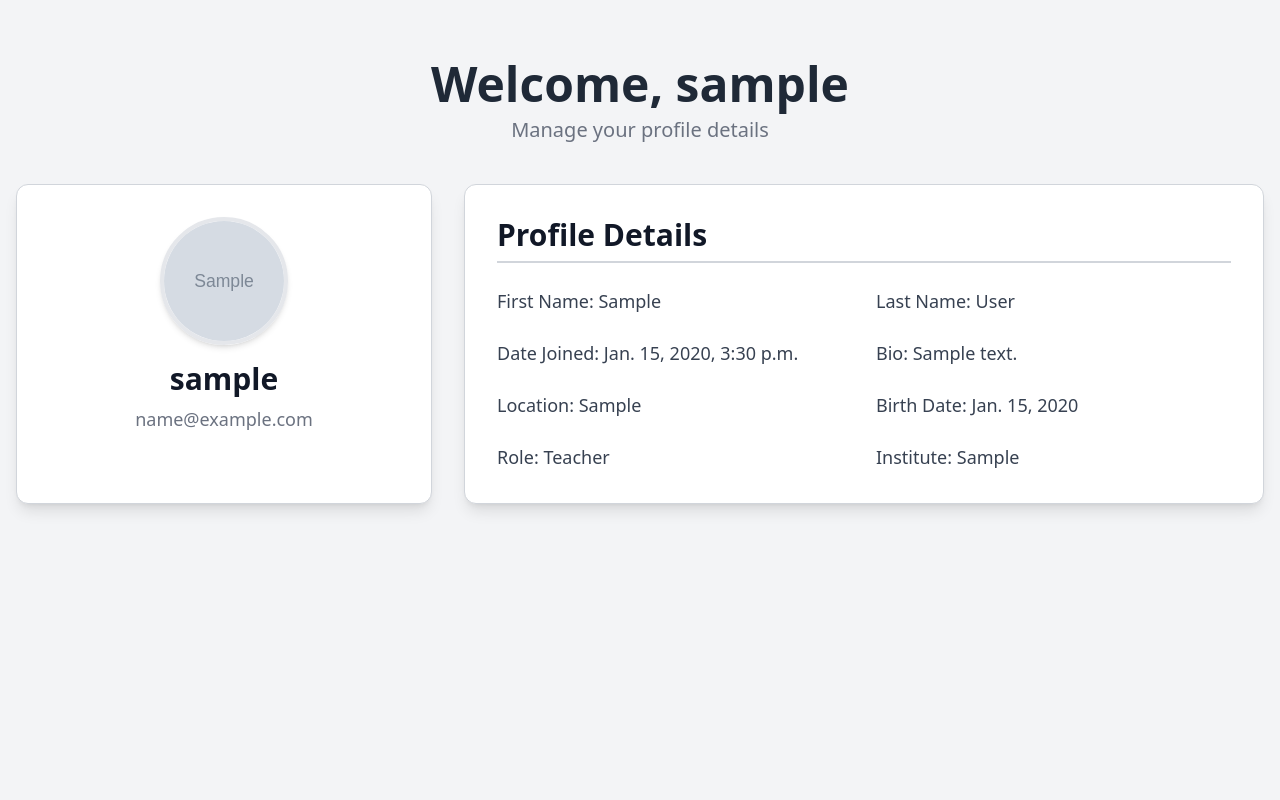
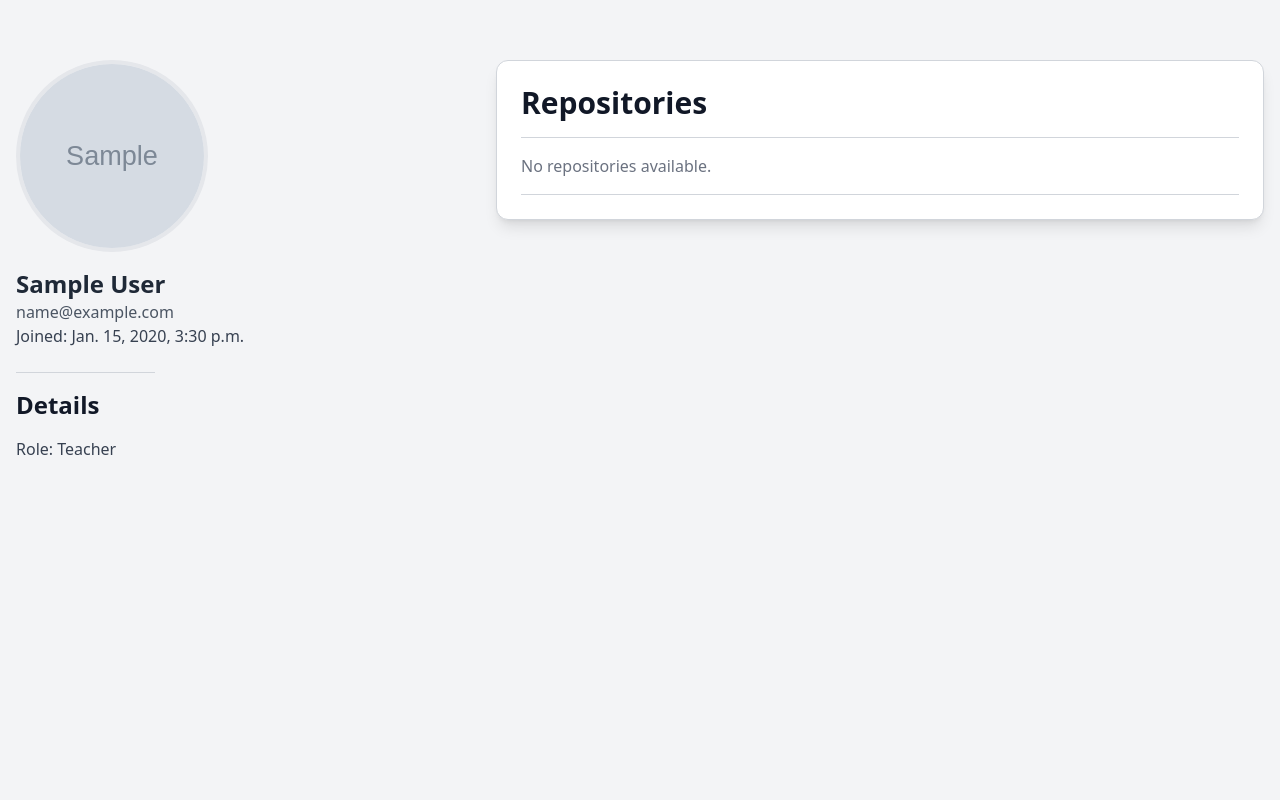
Before and after one commit to Soumen3/Upgrade_Lab, a Django app: a page that uses templates/Lab/user_profile.html in a window 1280 px wide. Shown: the part 75-875 px from the top of the page. Run offline with Django 5.2, Linux system fonts and the light colour scheme; tables that the repository leaves empty hold one stand-in row (values such as "Sample post"); grey boxes marked "Sample" are stand-in pictures; some libraries are stand-ins or nearby versions.

Commit message:
over all UI Updeted

```diff
--- a/templates/Lab/user_profile.html
+++ b/templates/Lab/user_profile.html
@@ -3,64 +3,55 @@
 
 {% block body %}
 <div class="dark:bg-gray-900 bg-gray-100 min-h-screen py-10">
-    <div class="container mx-auto px-4 pt-5">
-        <div class="text-center mb-10">
-            <h1 class="text-4xl md:text-5xl font-extrabold text-gray-800 dark:text-white">Welcome, {{ user_profile.username }}</h1>
-            <p class="text-lg md:text-xl text-gray-500 dark:text-gray-300 mt-2">Manage your profile details</p>
-        </div>
-        <!-- Two-column layout -->
-        <div class="flex flex-col md:flex-row gap-8">
-            <!-- Left Column: User Information -->
-            <div class="flex flex-col items-center bg-white dark:bg-gray-800 border border-gray-300 dark:border-gray-700 rounded-xl shadow-lg p-8 md:w-1/3">
+    <div class="container-fluid mx-auto px-4 pt-5">
+
+        <div class="flex flex-col md:flex-row items-start gap-8"> <!-- Added gap for spacing between sections -->
+            <!-- Left Section: Profile Image, Name, Email, and Details -->
+            <div class="flex flex-col  md:mr-8 md:w-1/3"> <!-- Adjusted width for smaller column -->
                 <!-- Profile Picture -->
-                <div class="w-32 h-32 rounded-full overflow-hidden shadow-md border-4 border-gradient-to-r from-purple-500 to-purple-700 transform transition-transform duration-300 hover:scale-105">
+                <div class="w-48 h-48 rounded-full overflow-hidden border-4 border-gradient-to-r from-purple-500 to-purple-700 transform transition-transform duration-300 hover:scale-105">
                     <img class="w-full h-full object-cover" src="{% if user_detail.profile_pic %}{{ user_detail.profile_pic.url }}{% else %}{% static 'Lab/media/default-profile.jpg' %}{% endif %}" alt="User Avatar">
                 </div>
-                <!-- User Info -->
-                <h2 class="mt-4 text-3xl font-bold text-gray-900 dark:text-white">{{ user_profile.username }}</h2>
-                <p class="mt-2 text-lg text-gray-500 dark:text-gray-400">{{ user_profile.email }}</p>
-                <!-- Complete Profile Button -->
-                {% if request.user == user_profile %}
-                    {% if not user_detail.bio or not user_detail.location or not user_detail.birth_date or not user_detail.profile_pic or not user_detail.role or not user_detail.institute %}
-                    <a href="{% url 'add_user_detail' user_profile.id user_profile.username %}"
-                       class="mt-4 bg-gradient-to-r from-purple-500 to-purple-700 text-white py-2 px-8 rounded-full text-sm font-semibold shadow-lg transform transition-transform duration-300 hover:scale-105 hover:shadow-xl focus:outline-none focus:ring-4 focus:ring-purple-300">
-                        Complete Profile
-                    </a>
-                    {% endif %}
-                {% endif %}
+
+                <!-- Name, Email, and Date Joined -->
+                <div class="mt-4">
+                    <h2 class="text-2xl font-semibold text-gray-800 dark:text-white">{{ user_profile.first_name }} {{ user_profile.last_name }}</h2>
+                    <p class="text-base text-gray-600 dark:text-gray-400">{{ user_profile.email }}</p>
+                    <p class="text-gray-700 dark:text-gray-300 text-base">
+                        <strong class="font-medium">Joined:</strong> {{ user_profile.date_joined }}
+                    </p>
+                </div>
+
+                <!-- Profile Details Section (Role and Institute) -->
+                <div class="mt-6 flex flex-col items-start md:w-1/3 border-t border-gray-300 dark:border-gray-700 pt-4">
+                    <h2 class="text-2xl font-bold text-gray-900 dark:text-white mb-4">Details</h2>
+                    <p class="text-gray-700 dark:text-gray-300 text-base mb-2">
+                        <strong class="font-medium">Role:</strong> {{ user_detail.get_role_display }}
+                    </p>
+                    <p class="text-gray-700 dark:text-gray-300 text-base">
+                        {% comment %} <strong class="font-medium">Institute:</strong> {{ user_detail.institute }} {% endcomment %}
+                    </p>
+
+                </div>
             </div>
 
-            <!-- Right Column: Profile Data -->
-            <div class="flex-1 bg-white dark:bg-gray-800 border border-gray-300 dark:border-gray-700 rounded-xl shadow-lg p-8">
-                <h3 class="text-2xl md:text-3xl font-semibold text-gray-900 dark:text-white mb-6 border-b-2 pb-2 border-gray-300 dark:border-gray-600">Profile Details</h3>
-                <div class="grid grid-cols-1 md:grid-cols-2 gap-6">
-                    <p class="text-gray-700 dark:text-gray-300 text-base md:text-lg">
-                        <strong class="font-medium">First Name:</strong> {{ user_profile.first_name }}
-                    </p>
-                    <p class="text-gray-700 dark:text-gray-300 text-base md:text-lg">
-                        <strong class="font-medium">Last Name:</strong> {{ user_profile.last_name }}
-                    </p>
-                    <p class="text-gray-700 dark:text-gray-300 text-base md:text-lg">
-                        <strong class="font-medium">Date Joined:</strong> {{ user_profile.date_joined }}
-                    </p>
-                    <p class="text-gray-700 dark:text-gray-300 text-base md:text-lg">
-                        <strong class="font-medium">Bio:</strong> {{ user_detail.bio }}
-                    </p>
-                    <p class="text-gray-700 dark:text-gray-300 text-base md:text-lg">
-                        <strong class="font-medium">Location:</strong> {{ user_detail.location }}
-                    </p>
-                    <p class="text-gray-700 dark:text-gray-300 text-base md:text-lg">
-                        <strong class="font-medium">Birth Date:</strong> {{ user_detail.birth_date }}
-                    </p>
-                    <p class="text-gray-700 dark:text-gray-300 text-base md:text-lg">
-                        <strong class="font-medium">Role:</strong> {{ user_detail.get_role_display }}
-                    </p>
-                    <p class="text-gray-700 dark:text-gray-300 text-base md:text-lg">
-                        <strong class="font-medium">Institute:</strong> {{ user_detail.institute }}
-                    </p>
-                </div>
+            <!-- Right Section: Repositories -->
+            <div class="flex-1 bg-white dark:bg-gray-800 border border-gray-300 dark:border-gray-700 rounded-xl shadow-lg p-6">
+                <h2 class="text-2xl md:text-3xl font-semibold text-gray-900 dark:text-white mb-4">Repositories</h2>
+                <ul class="space-y-4 border-t border-b border-gray-300 dark:border-gray-700 pt-4 pb-4">
+                    {% for repo in repositories %}
+                    <li class="p-4 bg-gray-100 dark:bg-gray-700 rounded-md shadow-md">
+                        <h3 class="text-lg font-medium text-gray-900 dark:text-white">{{ repo.name }}</h3>
+                        <p class="text-sm text-gray-500 dark:text-gray-400">{{ repo.description }}</p>
+                    </li>
+                    {% empty %}
+                    <p class="text-gray-500 dark:text-gray-300">No repositories available.</p>
+                    {% endfor %}
+                </ul>
+
             </div>
         </div>
+
     </div>
 </div>
 {% endblock body %}
```
Also changed, not shown: templates/vcs/repository_list.html (+37 -10 lines), templates/vcs/upload_repository.html (+26 -5 lines).
